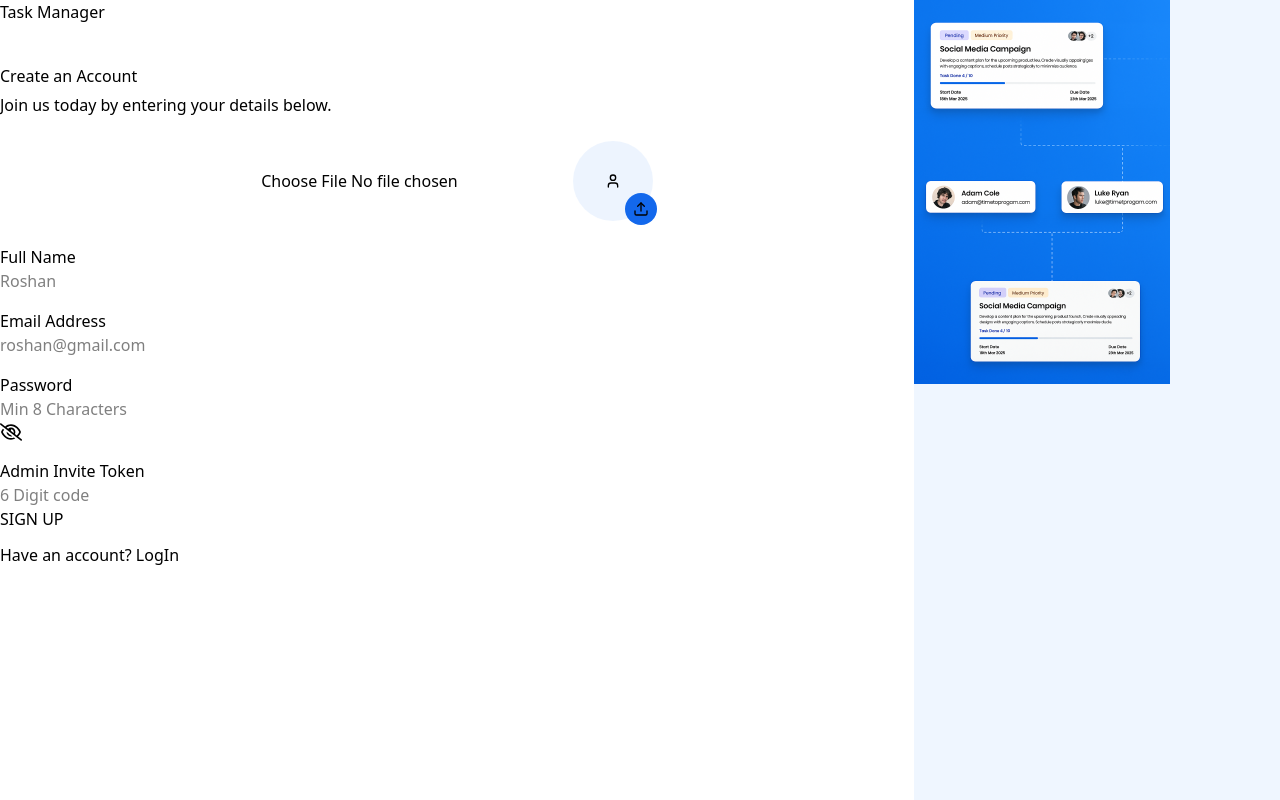
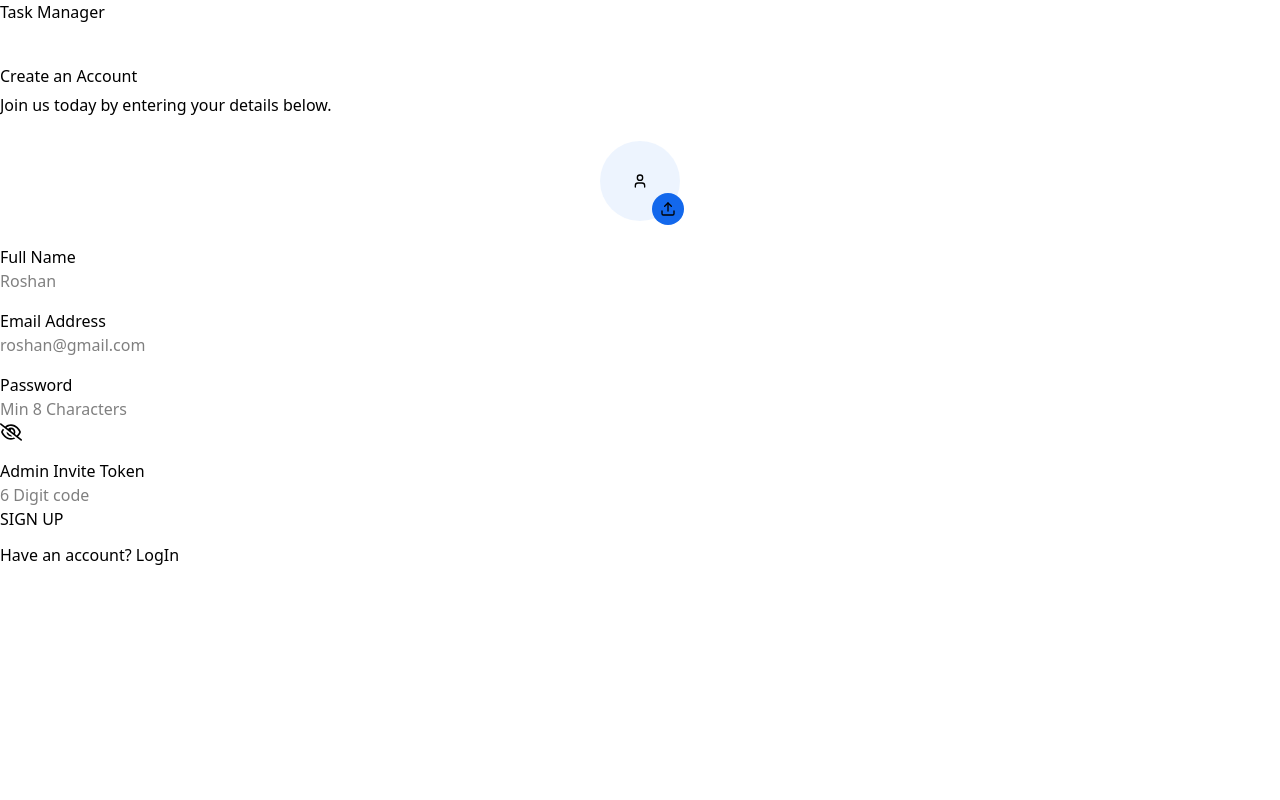
Before and after one commit to roshan6022/MERN-Task-Manager, a React (Vite) app in the folder frontend/: page /signup in a window 1280 px wide. Built offline with nearby package versions, Linux system fonts and the light colour scheme.

Commit message:
fix: minor issues

```diff
--- a/frontend/src/components/Inputs/ProfilePhotoSelector.jsx
+++ b/frontend/src/components/Inputs/ProfilePhotoSelector.jsx
@@ -1,5 +1,6 @@
 import React, { useState, useRef } from "react";
 import { LuUser, LuUpload, LuTrash } from "react-icons/lu";
+
 export default function ProfilePhotoSelector({ image, setImage }) {
   const inputRef = useRef(null);
   const [previewUrl, setPreviewUrl] = useState(null);
@@ -22,31 +23,34 @@ export default function ProfilePhotoSelector({ image, setImage }) {
   };
 
   const onChooseFile = () => {
-    inputRef.current.click();
+    inputRef.current?.click();
   };
 
   return (
-    <div className="flex items-center justify-center mb-6">
+    <div className="flex flex-col items-center justify-center mb-6">
+      {/* Hidden Input */}
       <input
         type="file"
         accept="image/*"
         ref={inputRef}
         onChange={handleImageChange}
-        className=""
+        className="hidden"
       />
 
       {!image ? (
-        <div className="w-20 h-20 flex items-center justify-center bg-blue-100/50 rounded-full relative cursor-pointer">
+        // Avatar + Upload Button
+        <div className="w-20 h-20 flex items-center justify-center bg-blue-100/50 rounded-full relative">
           <LuUser className="text-4xl text-primary" />
           <button
             type="button"
-            className="w-8 h-8 flex items-center justify-center bg-primary text-white rounded-full absolute -bottom-1 -right-1 cursor-pointer"
+            className="w-8 h-8 flex items-center justify-center bg-primary text-white rounded-full absolute -bottom-1 -right-1"
             onClick={onChooseFile}
           >
             <LuUpload />
           </button>
         </div>
       ) : (
+        // Show Preview + Remove Button
         <div className="relative">
           <img
             src={previewUrl}
@@ -55,7 +59,7 @@ export default function ProfilePhotoSelector({ image, setImage }) {
           />
           <button
             type="button"
-            className="w-8 h-8 flex items-center justify-center bg-red-500 text-white rounded-full abosulte -bottom-1 -right-1"
+            className="w-8 h-8 flex items-center justify-center bg-red-500 text-white rounded-full absolute -bottom-1 -right-1"
             onClick={handleRemoveImage}
           >
             <LuTrash />
--- a/frontend/src/components/Modal.jsx
+++ b/frontend/src/components/Modal.jsx
@@ -3,10 +3,10 @@ import React from "react";
 export default function Modal({ children, isOpen, onClose, title }) {
   if (!isOpen) return;
   return (
-    <div className="fixed top-0 right-0 left-0 z-50 flex justify-content items-center w-full h-[calc(100%-1rem)] max-h-full overflow-y-auto overflow-x-hidden bg-black/20 bg-opacity-50">
+    <div className="fixed top-0 right-0 left-0 z-50 flex justify-center items-center w-full h-[calc(100%-1rem)] max-h-full overflow-y-auto overflow-x-hidden bg-black/20 bg-opacity-50">
       <div className="relative p-4 w-full max-w-2xl max-h-full">
         {/* Modal Content */}
-        <div className=" relative bg-white rounded-lg shadow-sm dark:bg-gray-700">
+        <div className="relative bg-white rounded-lg shadow-sm dark:bg-gray-700">
           {/* Modal header */}
           <div className="flex items-center justify-between p-4 md:p-5 border-b rounded-t dark:border-gray-600 border-gray-200">
             <h3 className="text-lg font-medium text-gray-900 dark:text-white ">
--- a/frontend/src/components/layouts/AuthLayout.jsx
+++ b/frontend/src/components/layouts/AuthLayout.jsx
@@ -8,7 +8,7 @@ export default function AuthLayout({ children }) {
         <h2 className="text-lg font-medium texl-black">Task Manager</h2>
         {children}
       </div>
-      <div className="hiddend md:flex w-[40vw] h-screen items-center justify-center bg-blue-50 bg-[url('/bg-img.png)] bg-cover bg-no-repeat bg-center overlflow-hidden p-8">
+      <div className="hidden md:flex w-[40vw] h-screen items-center justify-center bg-blue-50 bg-[url('/bg-img.png)] bg-cover bg-no-repeat bg-center overlflow-hidden p-8">
         <img src={UI_IMG} className="w-64 lg:w-[90%]" />
       </div>
     </div>
```
